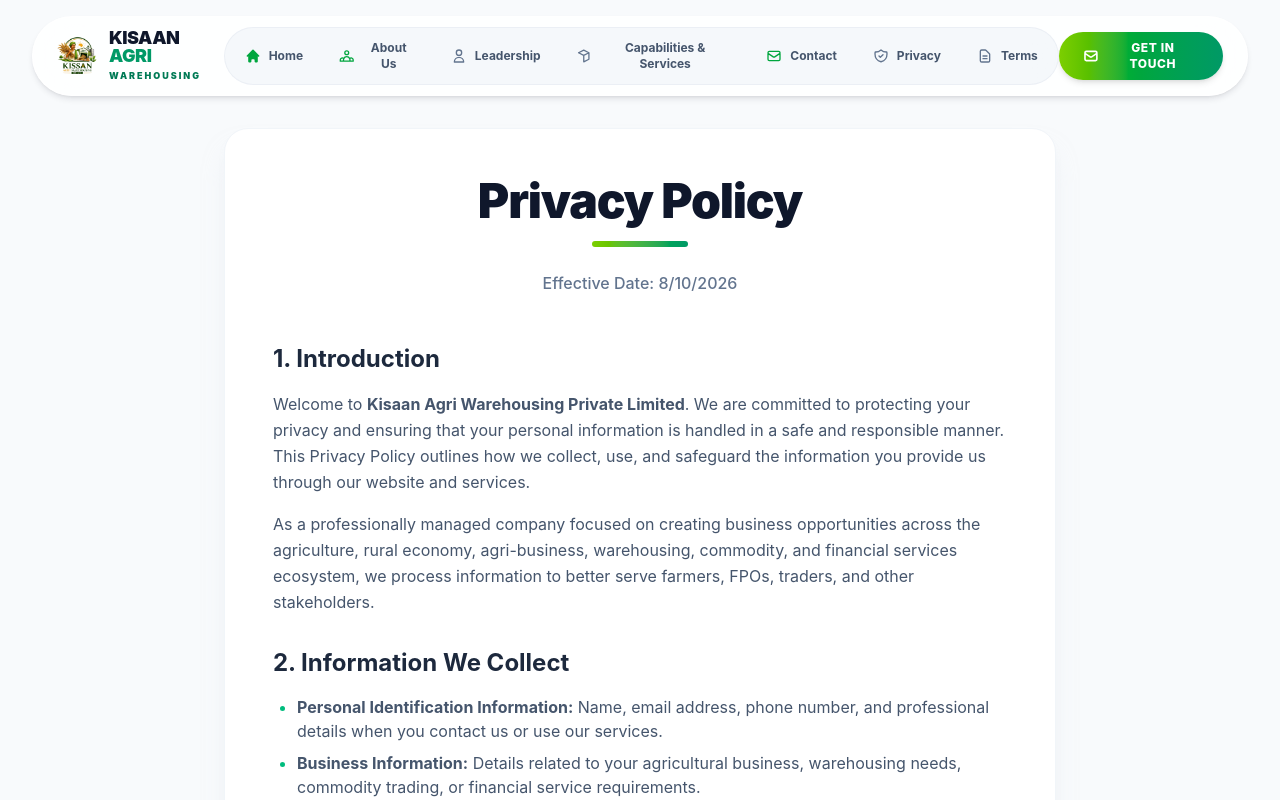
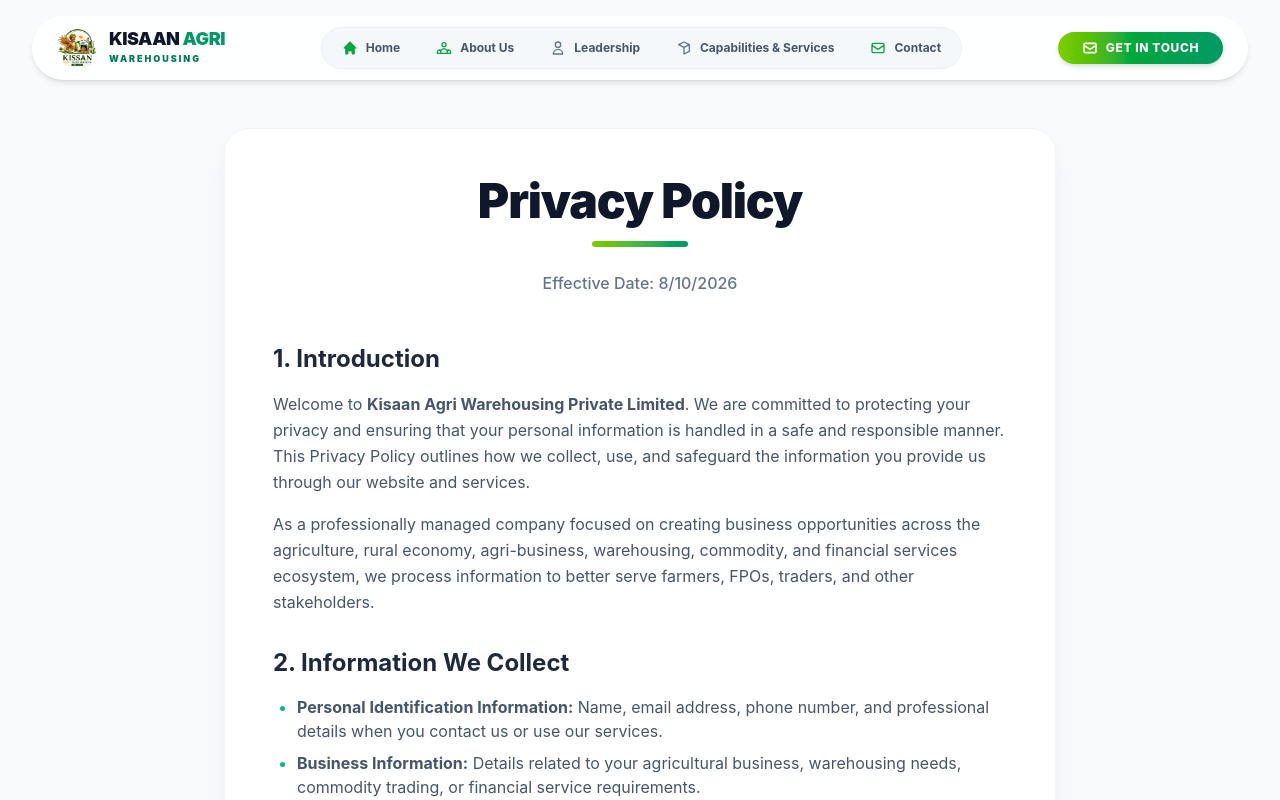
Before and after one commit to RC-Rahul-JS/farmer_producer-, a React (Vite) app: page /privacy-policy in a window 1280 px wide. Shown: the top 800 px of the page. Built offline with nearby package versions, Linux system fonts and the light colour scheme.

Commit message:
Remove Privacy Policy and Terms from Navbar

```diff
--- a/src/components/Navbar.jsx
+++ b/src/components/Navbar.jsx
@@ -47,16 +47,6 @@
       id: 'contact',
       label: 'Contact',
       icon: <svg className="w-4 h-4 text-green-600" fill="none" viewBox="0 0 24 24" stroke="currentColor" strokeWidth="2"><path strokeLinecap="round" strokeLinejoin="round" d="M3 8l7.89 5.26a2 2 0 002.22 0L21 8M5 19h14a2 2 0 002-2V7a2 2 0 00-2-2H5a2 2 0 00-2 2v10a2 2 0 002 2z" /></svg>,
-    },
-    {
-      id: '/privacy-policy',
-      label: 'Privacy',
-      icon: <svg className="w-4 h-4 text-slate-500" fill="none" viewBox="0 0 24 24" stroke="currentColor" strokeWidth="2"><path strokeLinecap="round" strokeLinejoin="round" d="M9 12l2 2 4-4m5.618-4.016A11.955 11.955 0 0112 2.944a11.955 11.955 0 01-8.618 3.04A12.02 12.02 0 003 9c0 5.591 3.824 10.29 9 11.622 5.176-1.332 9-6.03 9-11.622 0-1.042-.133-2.052-.382-3.016z" /></svg>,
-    },
-    {
-      id: '/terms-conditions',
-      label: 'Terms',
-      icon: <svg className="w-4 h-4 text-slate-500" fill="none" viewBox="0 0 24 24" stroke="currentColor" strokeWidth="2"><path strokeLinecap="round" strokeLinejoin="round" d="M9 12h6m-6 4h6m2 5H7a2 2 0 01-2-2V5a2 2 0 012-2h5.586a1 1 0 01.707.293l5.414 5.414a1 1 0 01.293.707V19a2 2 0 01-2 2z" /></svg>,
     },
   ]
 
```
